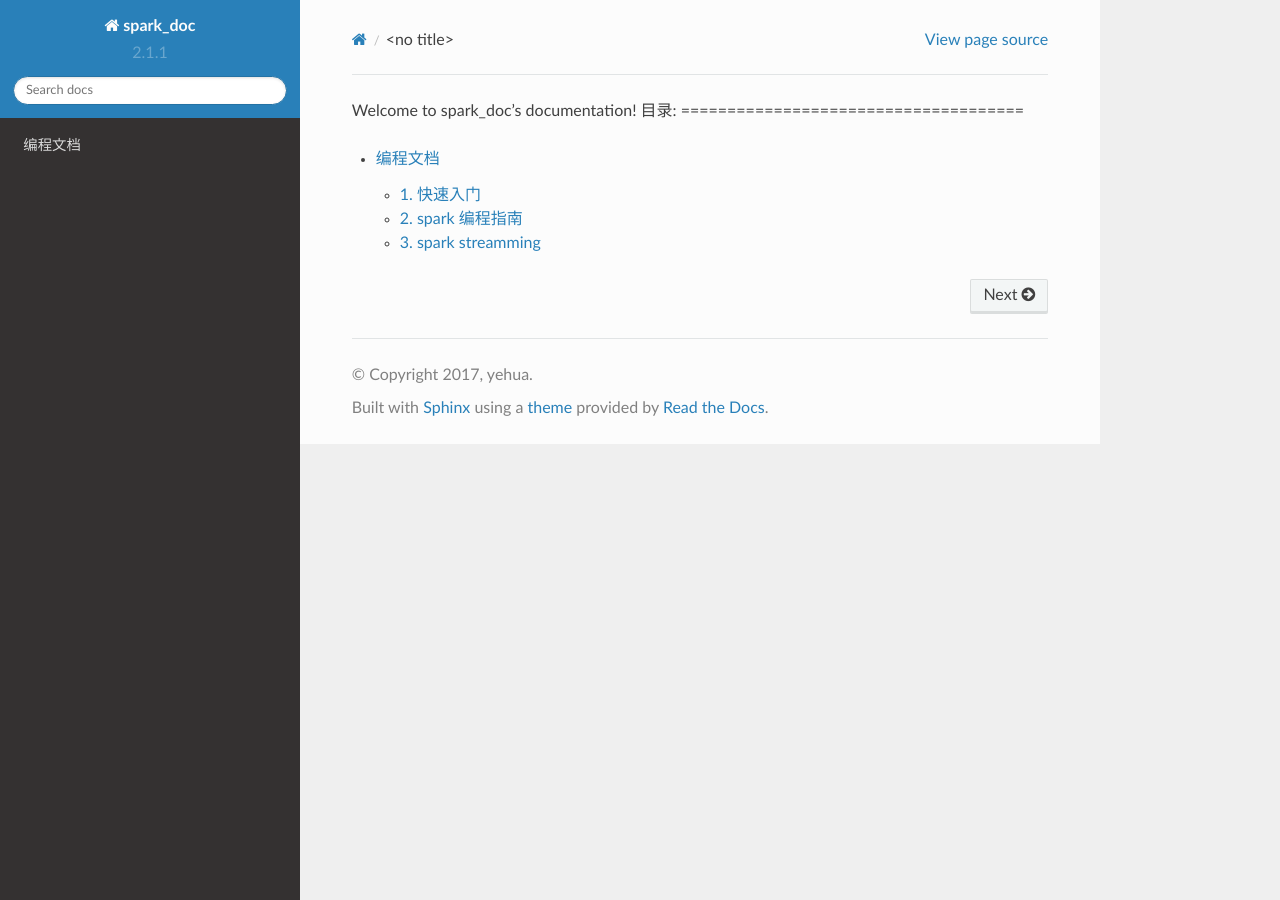
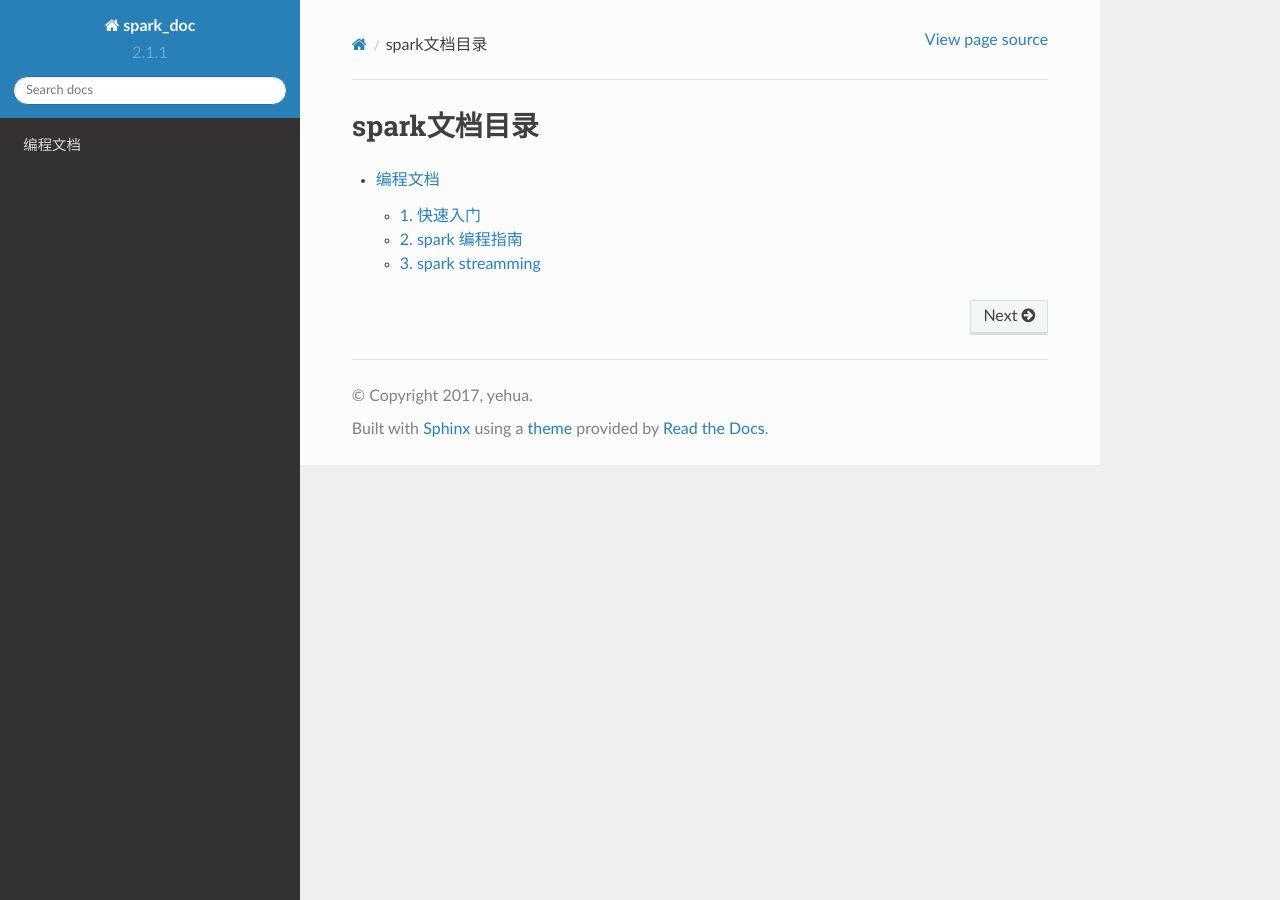
Before and after one commit to yehua517/spark_doc, a Sphinx documentation site: the page built from source/index.rst, in a window 1280 px wide. Built offline with Sphinx 7.4.7 and the Read the Docs theme 2.0.0, drawn with Linux system fonts in a browser that asks for light colours.

Commit message:
更新首页内容

```diff
--- a/source/index.rst
+++ b/source/index.rst
@@ -3,8 +3,7 @@
    You can adapt this file completely to your liking, but it should at least
    contain the root `toctree` directive.
 
-Welcome to spark_doc's documentation!
-目录:
+spark文档目录
 =====================================
 
 .. toctree::
```
